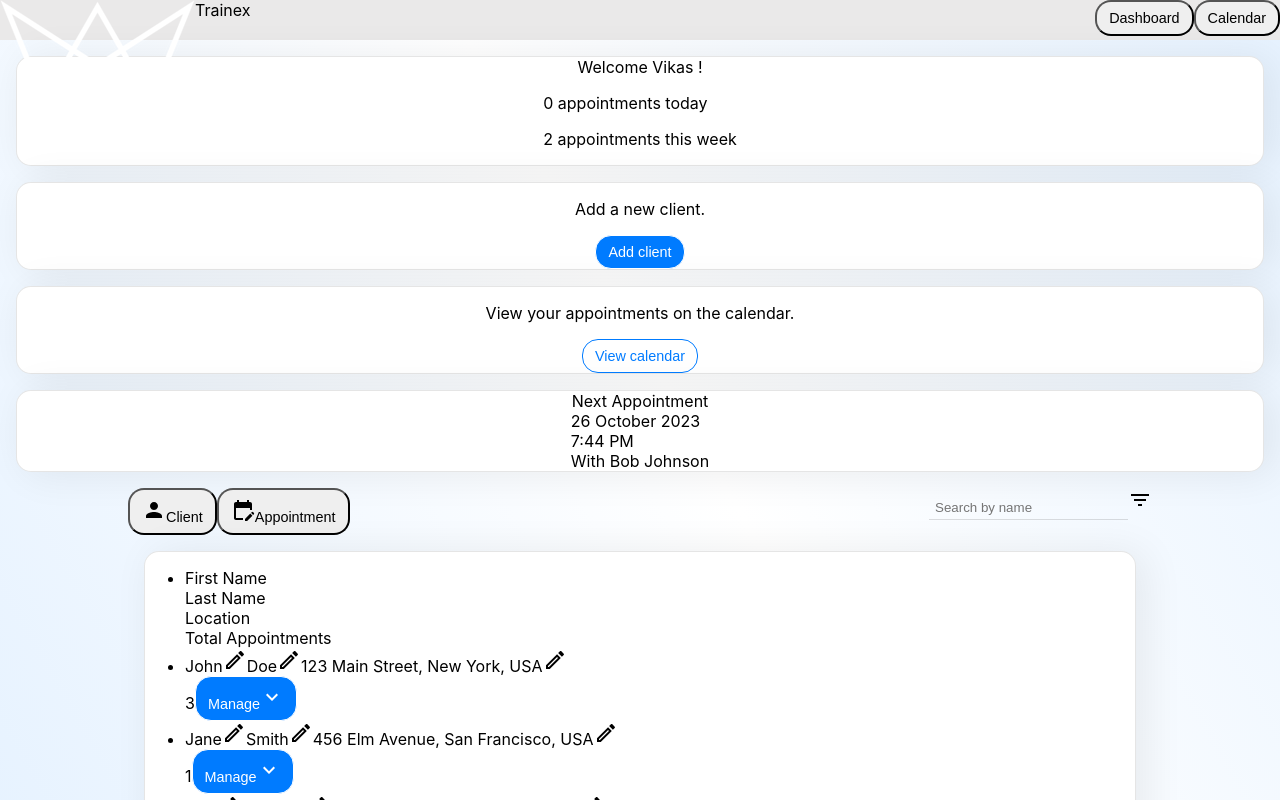
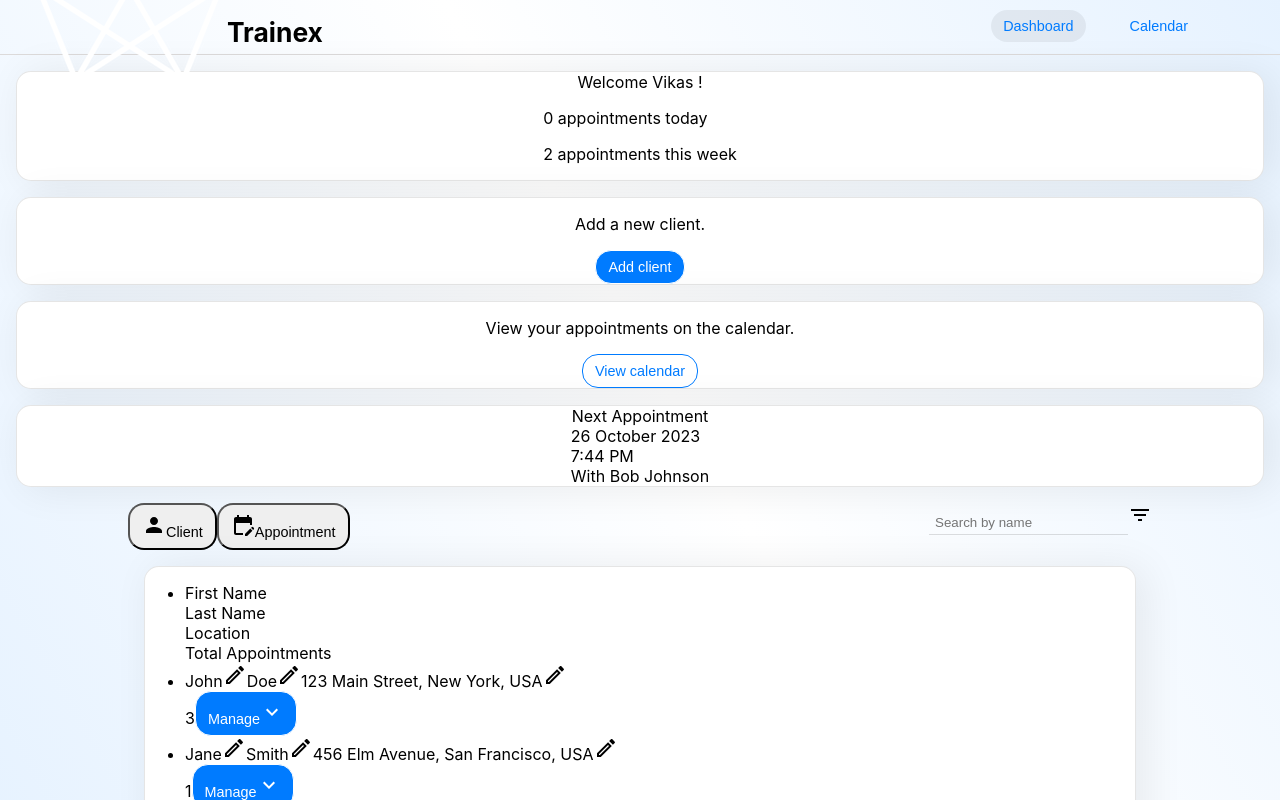
Before and after one commit to Vikas10102001/Trainex, a React (Create React App) app: page / in a window 1280 px wide. Built offline with nearby package versions, Linux system fonts and the light colour scheme.

Commit message:
updated navigation styles

```diff
--- a/src/styles/navigation.css
+++ b/src/styles/navigation.css
@@ -1,11 +1,35 @@
 .navbar {
-  background-color: rgb(234, 233, 233);
   width: 100vw;
-  height: 40px;
+  height: 2.75rem;
   display: flex;
   justify-content: space-between;
+  border-bottom: 1px solid #dcdada;
+  padding: 10px 0 0 0;
 }
 
 .navbar .left {
   display: flex;
+  padding-left: 2rem;
+  align-items: center;
+  justify-content: center;
 }
+.navbar .right {
+  padding-right: 4rem;
+}
+.navbar button {
+  margin: 0 1rem;
+  border: none;
+  color: #007bff;
+  background: none;
+}
+.navbar button.active {
+  background: #0000000f;
+}
+.navbar button:hover {
+  background: #0000000f;
+}
+
+.navbar .logo-name {
+  font-weight: bold;
+  font-size: 1.65rem;
+}
```
